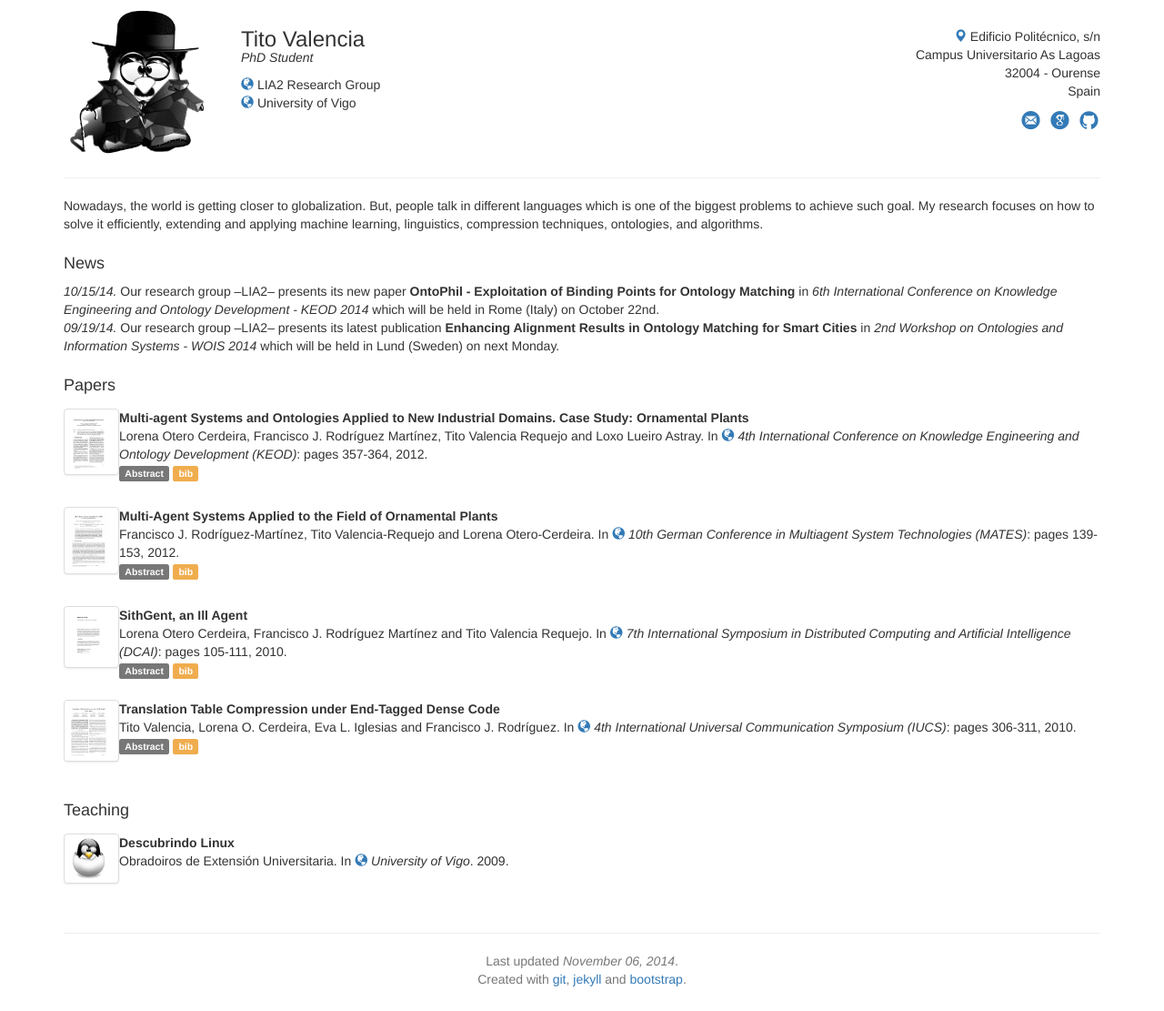
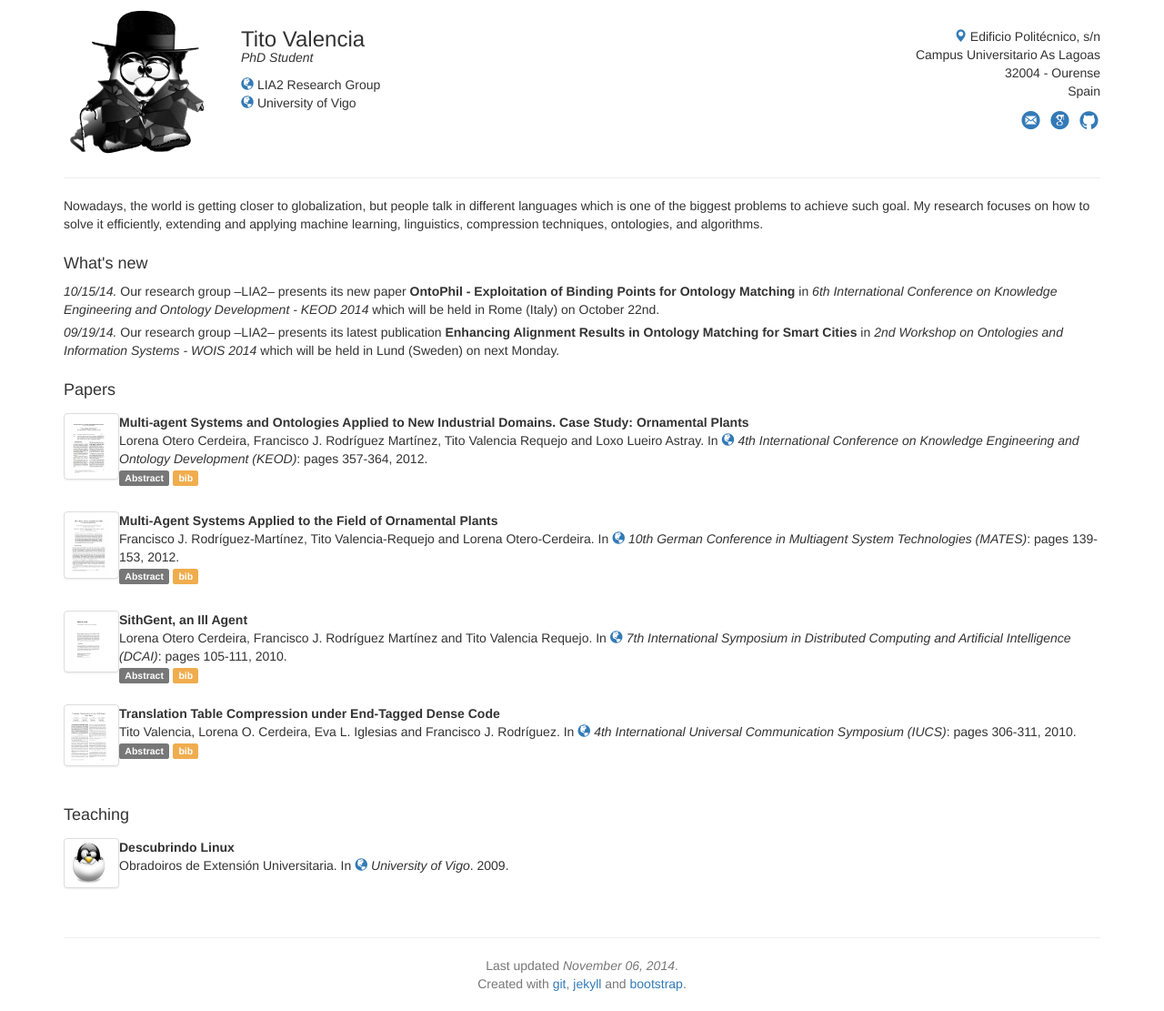
Before and after one commit to tvalreq/tvalreq.github.com, a Jekyll site: the page built from index.html, in a window 1280 px wide. Shown: the whole page at 91% size. Built offline with Jekyll 4.4.1, drawn with Linux system fonts in a browser that asks for light colours; nearby versions of some CDN libraries.

Commit message:
minor changes

```diff
--- a/css/main.css
+++ b/css/main.css
@@ -135,7 +135,9 @@ section {
 }
 
 
-
+#news article {
+    margin-bottom: 5px;
+}
 
 
 
--- a/index.html
+++ b/index.html
@@ -8,7 +8,7 @@ description: Tito Valencia's Homepage
 <div class="row">
 	<div class="col-xs-12 col-sm-12 col-md-12 col-lg-12">
 		<section id="introduction">
-			Nowadays, the world is getting closer to globalization. But, people talk in different languages which is one of the biggest problems to achieve such goal. My research focuses on how to solve it efficiently, extending and applying machine learning, linguistics, compression techniques, ontologies, and algorithms.
+			Nowadays, the world is getting closer to globalization, but people talk in different languages which is one of the biggest problems to achieve such goal. My research focuses on how to solve it efficiently, extending and applying machine learning, linguistics, compression techniques, ontologies, and algorithms.
 		</section><!--/introduction-->
 	</div>
 </div>
@@ -18,7 +18,7 @@ description: Tito Valencia's Homepage
 <div class="row">
 	<div class="col-xs-12 col-sm-12 col-md-12 col-lg-12">
 		<section id="news">
-			<h4>News</h4>
+			<h4>What's new</h4>
 			{% for news in site.data.news-list reversed | sort_by: 'date' %}
 				{% if news.selected %}
 					<article><em>{{ news.date | date:'%D' }}.</em> {{ news.content }}</article>
```
